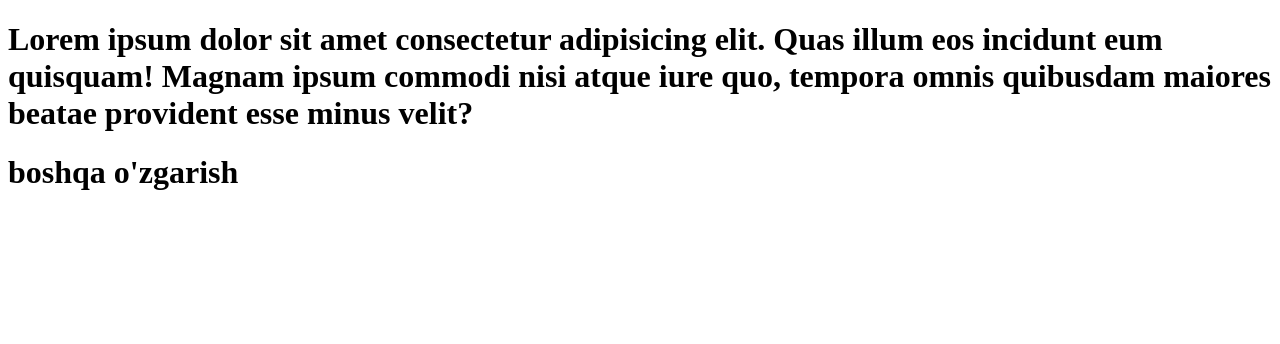
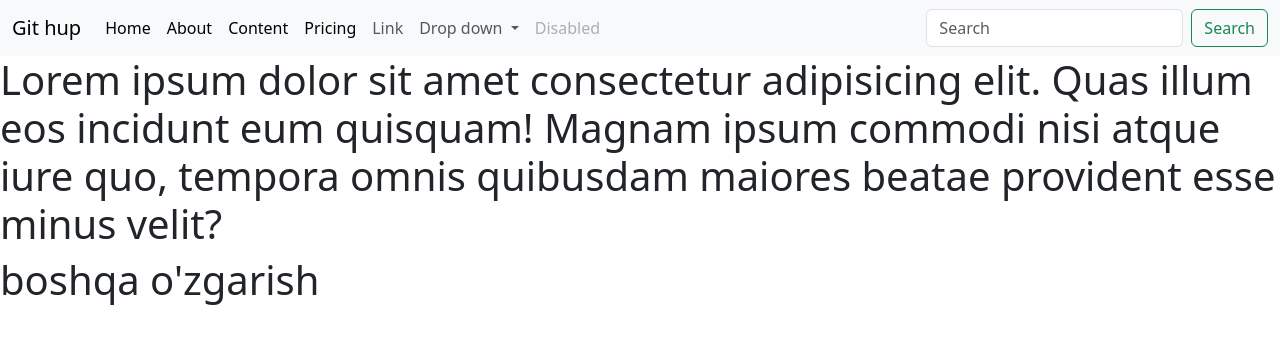
Before and after one commit to suhrobbekweb/portfolio, a plain HTML site: page index.html in a window 1280 px wide. Drawn offline with nearby package versions, Linux system fonts and the light colour scheme.

Commit message:
Update index.html

```diff
--- a/index.html
+++ b/index.html
@@ -5,12 +5,68 @@
     <meta charset="UTF-8">
     <meta name="viewport" content="width=device-width, initial-scale=1.0">
     <title>Document</title>
+    <link href="https://cdn.jsdelivr.net/npm/bootstrap@5.3.3/dist/css/bootstrap.min.css" rel="stylesheet">
+
+
 </head>
 
 <body>
+    <header>
+        <nav class="navbar navbar-expand-lg bg-body-tertiary">
+            <div class="container-fluid">
+              <a class="navbar-brand" href="#">Git hup</a>
+              <button class="navbar-toggler" type="button" data-bs-toggle="collapse" data-bs-target="#navbarSupportedContent" aria-controls="navbarSupportedContent" aria-expanded="false" aria-label="Toggle navigation">
+                <span class="navbar-toggler-icon"></span>
+              </button>
+              <div class="collapse navbar-collapse" id="navbarSupportedContent">
+                <ul class="navbar-nav me-auto mb-2 mb-lg-0">
+                  <li class="nav-item">
+                    <a class="nav-link active"  href="#">Home</a>
+                  </li>
+                  <li class="nav-item">
+                    <a class="nav-link active"  href="#">About</a>
+                  </li>
+                  <li class="nav-item">
+                    <a class="nav-link active"  href="#">Content</a>
+                  </li>
+                  <li class="nav-item">
+                    <a class="nav-link active"  href="#">Pricing</a>
+                  </li>
+                  <li class="nav-item">
+                    <a class="nav-link" href="#">Link</a>
+                  </li>
+                  <li class="nav-item dropdown">
+                    <a class="nav-link dropdown-toggle" href="#" role="button" data-bs-toggle="dropdown" aria-expanded="false">
+                      Drop down
+                    </a>
+                    <ul class="dropdown-menu">
+                      <li><a class="dropdown-item" href="#">Action</a></li>
+                      <li><a class="dropdown-item" href="#">Another action</a></li>
+                      <li><hr class="dropdown-divider"></li>
+                      <li><a class="dropdown-item" href="#">Something else here</a></li>
+                    </ul>
+                  </li>
+                  <li class="nav-item">
+                    <a class="nav-link disabled" aria-disabled="true">Disabled</a>
+                  </li>
+                </ul>
+                <form class="d-flex" role="search">
+                  <input class="form-control me-2" type="search" placeholder="Search" aria-label="Search">
+                  <button class="btn btn-outline-success" type="submit">Search</button>
+                </form>
+              </div>
+            </div>
+          </nav>
+    </header>
     <h1>Lorem ipsum dolor sit amet consectetur adipisicing elit. Quas illum eos incidunt eum quisquam! Magnam ipsum
         commodi nisi atque iure quo, tempora omnis quibusdam maiores beatae provident esse minus velit?</h1>
         <h1>boshqa o'zgarish</h1>
+
+
+
+
+        <script src="https://cdn.jsdelivr.net/npm/bootstrap@5.3.3/dist/js/bootstrap.bundle.min.js" ></script>
+
 </body>
 
 </html>
```
